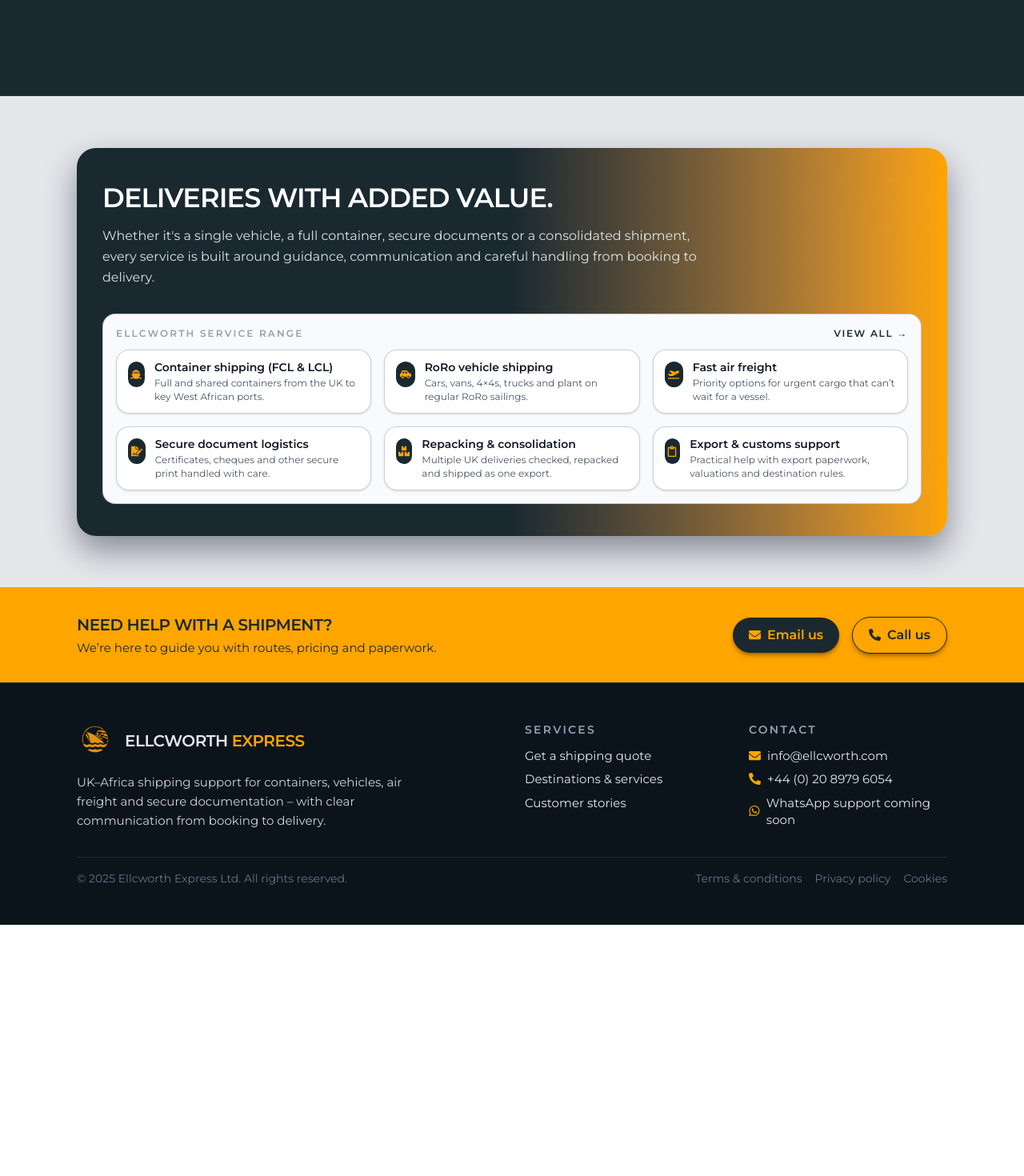
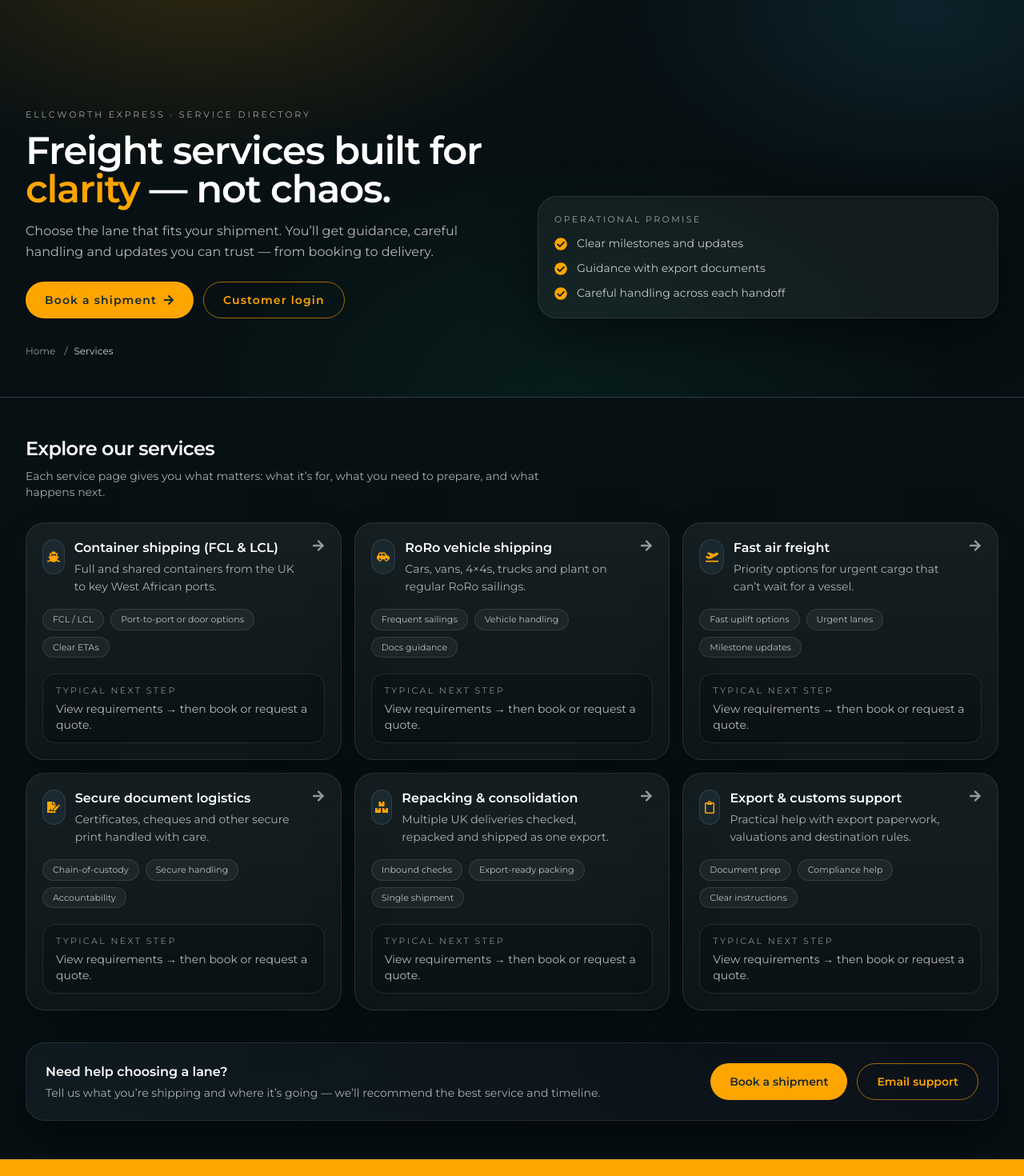
Before and after one commit to boatesj/ELX-Project, a React (Vite) app in the folder Frontend/: page /services in a window 1280 px wide. Shown: the part 200-1670 px from the top of the page at 80% size. Before the commit the page ends 1356 px from the top, so only its background shows below. Built offline with nearby package versions, Linux system fonts and the light colour scheme.

Commit message:
ui(frontend): elevate services overview page to corporate standard

```diff
--- a/Frontend/src/pages/public/Services.jsx
+++ b/Frontend/src/pages/public/Services.jsx
@@ -1,10 +1,246 @@
-import ServiceOverview from "@/components/ServiceOverview";
+import { Link } from "react-router-dom";
+import {
+  FaShip,
+  FaCarSide,
+  FaPlaneDeparture,
+  FaFileSignature,
+  FaBoxes,
+  FaRegClipboard,
+  FaArrowRight,
+  FaCheckCircle,
+} from "react-icons/fa";
+
+const SERVICES = [
+  {
+    id: "container",
+    icon: FaShip,
+    title: "Container shipping (FCL & LCL)",
+    body: "Full and shared containers from the UK to key West African ports.",
+    meta: ["FCL / LCL", "Port-to-port or door options", "Clear ETAs"],
+  },
+  {
+    id: "roro",
+    icon: FaCarSide,
+    title: "RoRo vehicle shipping",
+    body: "Cars, vans, 4×4s, trucks and plant on regular RoRo sailings.",
+    meta: ["Frequent sailings", "Vehicle handling", "Docs guidance"],
+  },
+  {
+    id: "air",
+    icon: FaPlaneDeparture,
+    title: "Fast air freight",
+    body: "Priority options for urgent cargo that can’t wait for a vessel.",
+    meta: ["Fast uplift options", "Urgent lanes", "Milestone updates"],
+  },
+  {
+    id: "documents",
+    icon: FaFileSignature,
+    title: "Secure document logistics",
+    body: "Certificates, cheques and other secure print handled with care.",
+    meta: ["Chain-of-custody", "Secure handling", "Accountability"],
+  },
+  {
+    id: "repacking",
+    icon: FaBoxes,
+    title: "Repacking & consolidation",
+    body: "Multiple UK deliveries checked, repacked and shipped as one export.",
+    meta: ["Inbound checks", "Export-ready packing", "Single shipment"],
+  },
+  {
+    id: "customs",
+    icon: FaRegClipboard,
+    title: "Export & customs support",
+    body: "Practical help with export paperwork, valuations and destination rules.",
+    meta: ["Document prep", "Compliance help", "Clear instructions"],
+  },
+];
 
 export default function Services() {
   return (
-    <div className="pt-[120px] md:pt-[150px] lg:pt-[160px]">
-      {/* Reuse your existing section as the main page content */}
-      <ServiceOverview />
+    <div className="w-full">
+      {/* ===== Hero ===== */}
+      <section className="relative overflow-hidden border-b border-white/10">
+        <div className="bg-[#071013] bg-[radial-gradient(900px_450px_at_20%_0%,rgba(255,165,0,0.16),transparent_55%),radial-gradient(700px_420px_at_90%_10%,rgba(56,189,248,0.10),transparent_55%),radial-gradient(800px_520px_at_55%_100%,rgba(16,185,129,0.08),transparent_60%)]">
+          <div className="mx-auto max-w-7xl px-4 sm:px-6 lg:px-8 pt-[130px] md:pt-[165px] lg:pt-[175px] pb-10 md:pb-12">
+            <div className="flex flex-col gap-6 lg:flex-row lg:items-end lg:justify-between">
+              <div className="max-w-2xl">
+                <p className="text-[11px] uppercase tracking-[0.26em] text-white/60">
+                  Ellcworth Express · Service Directory
+                </p>
+
+                <h1 className="mt-3 text-white text-3xl sm:text-4xl md:text-5xl font-semibold tracking-tight">
+                  Freight services built for{" "}
+                  <span className="text-[#FFA500]">clarity</span> — not chaos.
+                </h1>
+
+                <p className="mt-4 text-sm sm:text-base text-white/70 leading-relaxed">
+                  Choose the lane that fits your shipment. You’ll get guidance,
+                  careful handling and updates you can trust — from booking to
+                  delivery.
+                </p>
+
+                <div className="mt-6 flex flex-col sm:flex-row gap-3">
+                  <Link
+                    to="/#booking"
+                    className="inline-flex items-center justify-center gap-2 rounded-full bg-[#FFA500] text-[#1A2930] px-6 py-3 text-sm font-semibold tracking-[0.08em] hover:opacity-95 transition"
+                  >
+                    Book a shipment <FaArrowRight className="text-sm" />
+                  </Link>
+
+                  <Link
+                    to="/login"
+                    className="inline-flex items-center justify-center gap-2 rounded-full border border-[#FFA500]/60 text-[#FFA500] px-6 py-3 text-sm font-semibold tracking-[0.08em] hover:bg-[#FFA500]/10 transition"
+                  >
+                    Customer login
+                  </Link>
+                </div>
+              </div>
+
+              {/* Executive proof / promise */}
+              <div className="w-full max-w-xl rounded-3xl border border-white/10 bg-white/5 backdrop-blur px-5 py-5 shadow-[0_24px_70px_rgba(0,0,0,0.45)]">
+                <p className="text-[11px] uppercase tracking-[0.22em] text-white/60">
+                  Operational promise
+                </p>
+                <div className="mt-3 grid gap-3">
+                  {[
+                    "Clear milestones and updates",
+                    "Guidance with export documents",
+                    "Careful handling across each handoff",
+                  ].map((t) => (
+                    <div key={t} className="flex items-start gap-3">
+                      <div className="mt-0.5 text-[#FFA500]">
+                        <FaCheckCircle />
+                      </div>
+                      <p className="text-sm text-white/75 leading-snug">{t}</p>
+                    </div>
+                  ))}
+                </div>
+              </div>
+            </div>
+
+            {/* Breadcrumb-ish navigation */}
+            <div className="mt-8 text-[12px] text-white/55">
+              <Link to="/" className="hover:text-white/80 transition">
+                Home
+              </Link>{" "}
+              <span className="mx-2">/</span>
+              <span className="text-white/80">Services</span>
+            </div>
+          </div>
+        </div>
+      </section>
+
+      {/* ===== Service cards (polished directory) ===== */}
+      <section className="bg-[#071013]">
+        <div className="mx-auto max-w-7xl px-4 sm:px-6 lg:px-8 py-10 md:py-12">
+          <div className="flex items-end justify-between gap-4">
+            <div>
+              <h2 className="text-white text-xl md:text-2xl font-semibold tracking-tight">
+                Explore our services
+              </h2>
+              <p className="mt-2 text-sm text-white/65 max-w-2xl">
+                Each service page gives you what matters: what it’s for, what
+                you need to prepare, and what happens next.
+              </p>
+            </div>
+          </div>
+
+          <div className="mt-7 grid gap-4 sm:grid-cols-2 lg:grid-cols-3">
+            {SERVICES.map((s) => {
+              const Icon = s.icon;
+              return (
+                <Link
+                  key={s.id}
+                  to={`/services/${s.id}`}
+                  className="
+                    group rounded-3xl
+                    border border-white/10
+                    bg-gradient-to-b from-white/6 to-white/3
+                    hover:border-[#FFA500]/40
+                    hover:bg-white/5
+                    transition
+                    shadow-[0_18px_60px_-28px_rgba(0,0,0,0.85)]
+                  "
+                >
+                  <div className="p-5">
+                    <div className="flex items-start justify-between gap-4">
+                      <div className="flex items-start gap-3">
+                        <div className="h-11 w-11 rounded-2xl bg-[#1A2930] text-[#FFA500] flex items-center justify-center border border-white/10">
+                          <Icon />
+                        </div>
+                        <div>
+                          <p className="text-white font-semibold leading-snug">
+                            {s.title}
+                          </p>
+                          <p className="mt-1 text-sm text-white/65 leading-relaxed">
+                            {s.body}
+                          </p>
+                        </div>
+                      </div>
+
+                      <div className="text-white/55 group-hover:text-[#FFA500] transition">
+                        <FaArrowRight />
+                      </div>
+                    </div>
+
+                    <div className="mt-4 flex flex-wrap gap-2">
+                      {s.meta.map((m) => (
+                        <span
+                          key={m}
+                          className="text-[11px] px-3 py-1 rounded-full border border-white/10 bg-white/5 text-white/70"
+                        >
+                          {m}
+                        </span>
+                      ))}
+                    </div>
+                  </div>
+
+                  <div className="px-5 pb-5">
+                    <div className="rounded-2xl border border-white/10 bg-black/20 px-4 py-3">
+                      <p className="text-[11px] uppercase tracking-[0.22em] text-white/50">
+                        Typical next step
+                      </p>
+                      <p className="mt-1 text-sm text-white/70">
+                        View requirements → then book or request a quote.
+                      </p>
+                    </div>
+                  </div>
+                </Link>
+              );
+            })}
+          </div>
+
+          {/* Bottom CTA strip */}
+          <div className="mt-10 rounded-3xl border border-white/10 bg-gradient-to-r from-[#0E1B20] to-[#0B1118] px-6 py-6 shadow-[0_24px_70px_rgba(0,0,0,0.55)]">
+            <div className="flex flex-col md:flex-row md:items-center md:justify-between gap-4">
+              <div>
+                <p className="text-white font-semibold">
+                  Need help choosing a lane?
+                </p>
+                <p className="mt-1 text-sm text-white/65">
+                  Tell us what you’re shipping and where it’s going — we’ll
+                  recommend the best service and timeline.
+                </p>
+              </div>
+
+              <div className="flex flex-col sm:flex-row gap-3">
+                <Link
+                  to="/#booking"
+                  className="inline-flex items-center justify-center rounded-full bg-[#FFA500] text-[#1A2930] px-6 py-3 text-sm font-semibold hover:opacity-95 transition"
+                >
+                  Book a shipment
+                </Link>
+                <a
+                  href="mailto:cs@ellcworth.com"
+                  className="inline-flex items-center justify-center rounded-full border border-[#FFA500]/60 text-[#FFA500] px-6 py-3 text-sm font-semibold hover:bg-[#FFA500]/10 transition"
+                >
+                  Email support
+                </a>
+              </div>
+            </div>
+          </div>
+        </div>
+      </section>
     </div>
   );
 }
```
